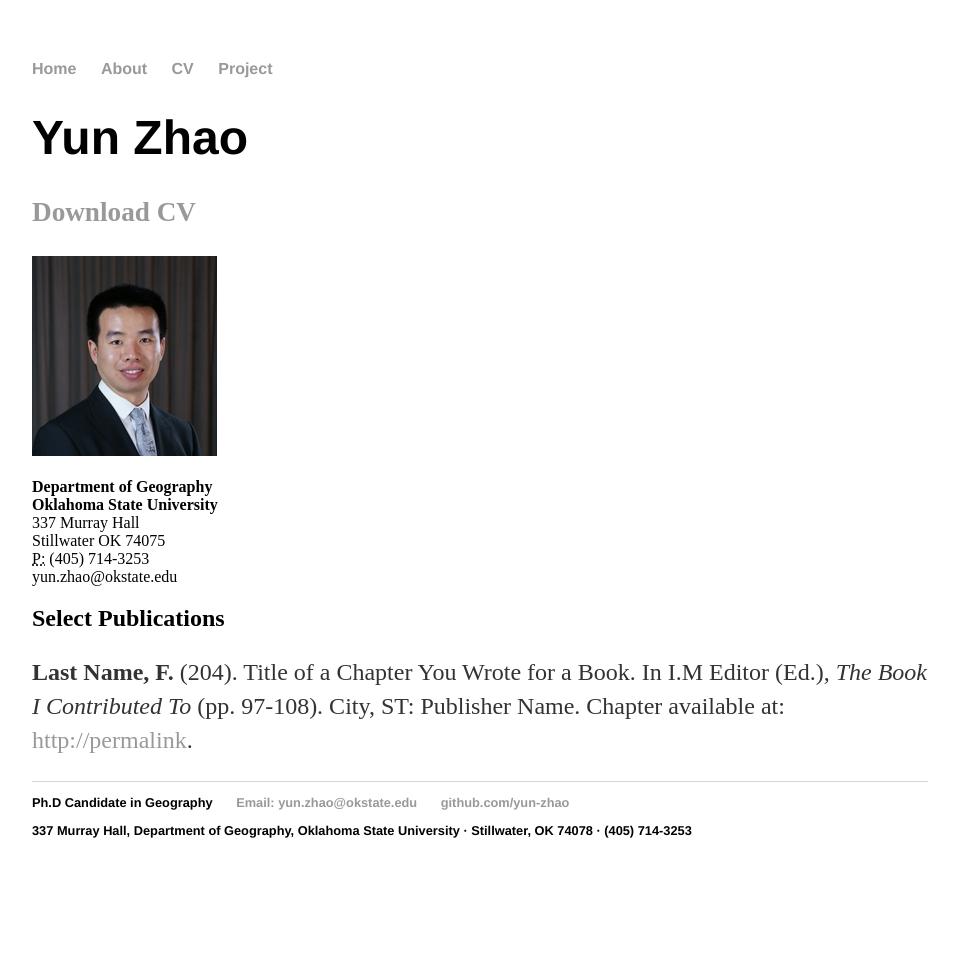
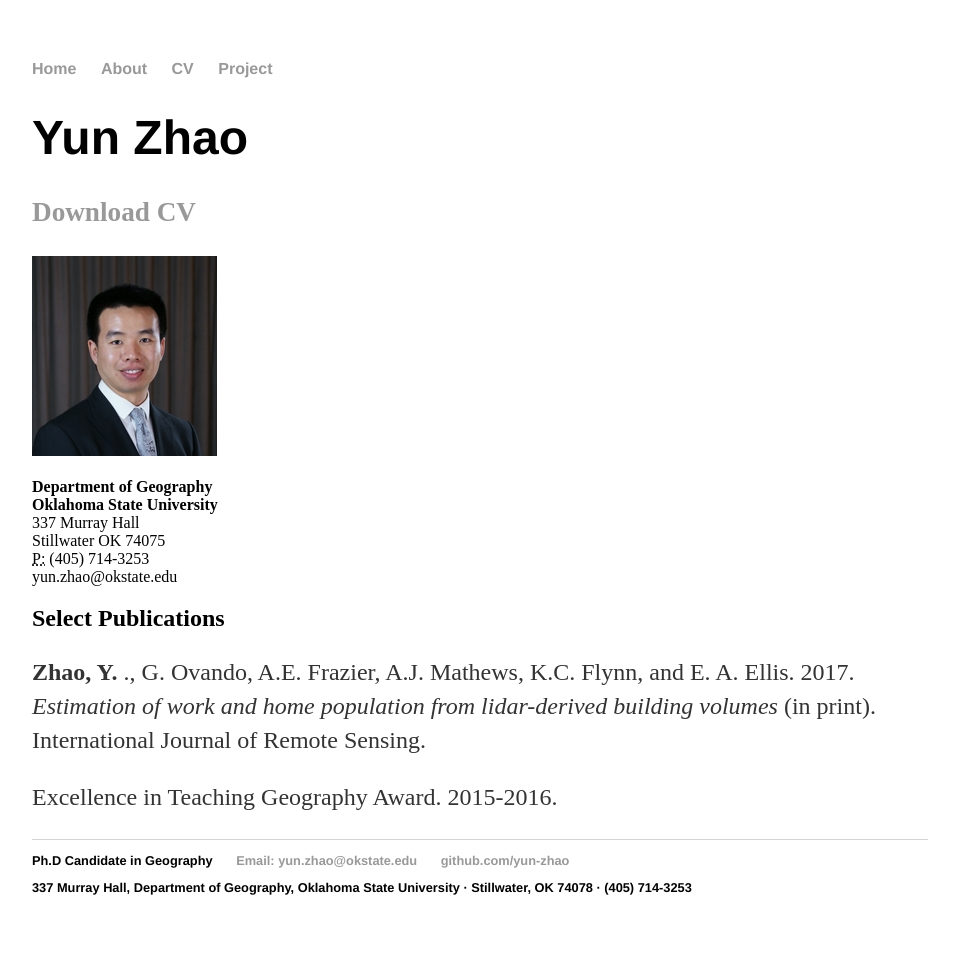
Before and after one commit to yun-zhao/yun-zhao.github.io, a Jekyll site: the page built from cv/index.html, in a window 1280 px wide. Shown: the whole page, without its empty margins (160-1119 px from the left). Built offline with Jekyll 4.4.1, drawn with Linux system fonts in a browser that asks for light colours; before the commit the page ends 900 px from its top, so only the background shows below that.

Commit message:
Update index.html

```diff
--- a/cv/index.html
+++ b/cv/index.html
@@ -22,7 +22,7 @@ title: CV of Yun Zhao
 
 					<h2>Select Publications</h2>
 
-					<p><strong>Last Name, F.</strong> (204). Title of a Chapter You Wrote for a Book. In I.M Editor (Ed.), <em>The Book I Contributed To</em> (pp. 97-108). City, ST: Publisher Name. Chapter available at: <a href="#">http://permalink</a>.
-
+					<p><strong>Zhao, Y.</strong> ., G. Ovando, A.E. Frazier, A.J. Mathews, K.C. Flynn, and E. A. Ellis. 2017.  <em>Estimation of work and home population from lidar-derived building volumes </em>(in print). International Journal of Remote Sensing. <!--Chapter available at: <a href="#">http://permalink</a>.-->
+					<p>Excellence in Teaching Geography Award. 2015-2016.
 
 	</div>
```
